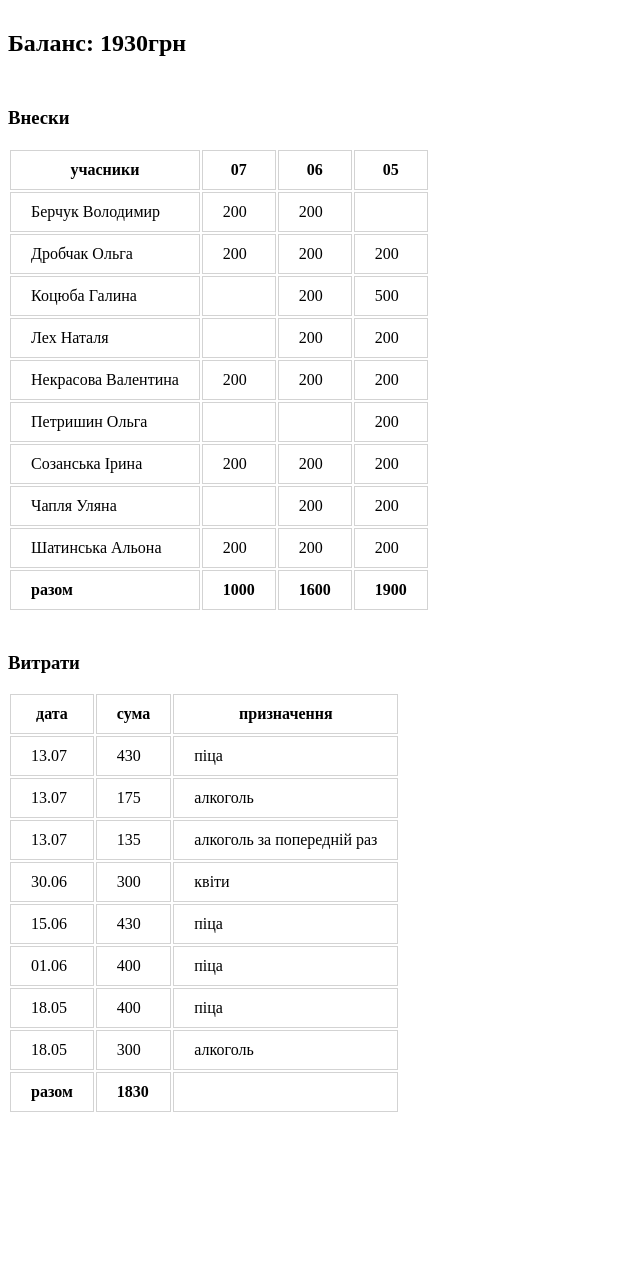
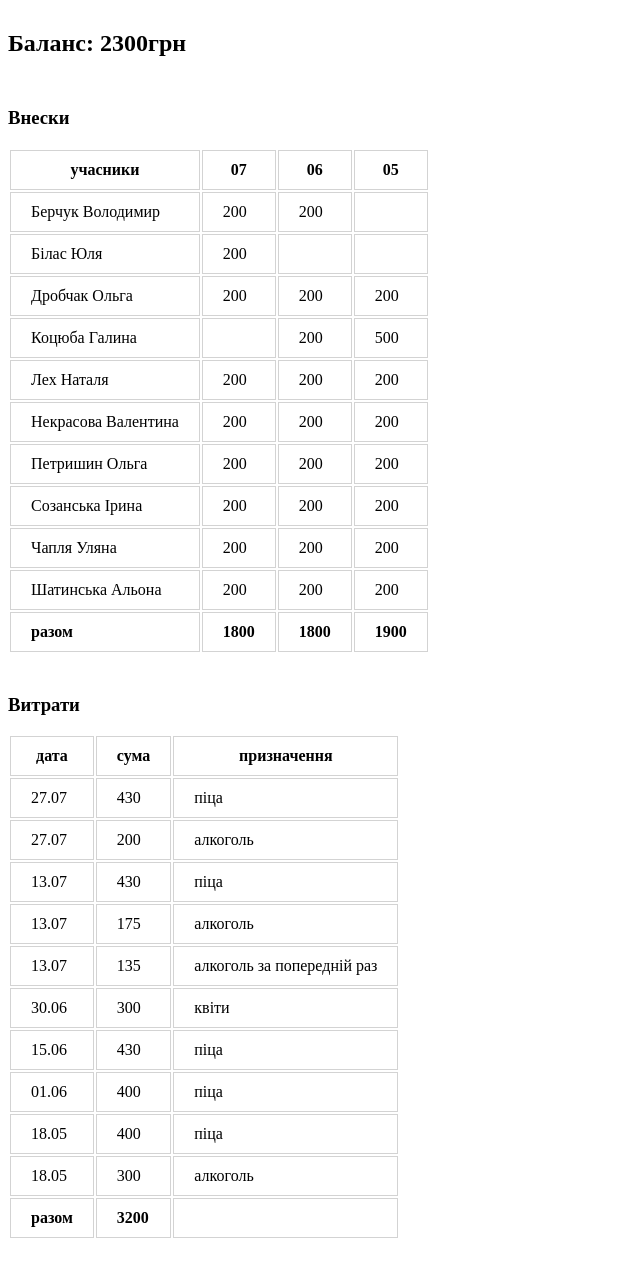
Before and after one commit to shatynska/money.psypra.com, a PHP site: page / in a window 1280 px wide. Shown: the whole page, without its empty margins (0-640 px from the left). Before the commit the page ends 1112 px from the top, so only its background shows below. Run offline with PHP 8.4, Linux system fonts and the light colour scheme.

Commit message:
Update data for July

```diff
--- a/public/index.php
+++ b/public/index.php
@@ -20,7 +20,7 @@
     </style>
 </head>
 <body>
-    <h2>Баланс: 1930грн</h2>
+    <h2>Баланс: 2300грн</h2>
 
     <table style="margin-bottom: 40px;">
         <thead>
@@ -50,6 +50,20 @@
                 </td>
                 <td>
                     200
+                </td>
+                <td>
+
+                </td>
+            </tr>
+            <tr>
+                <td>
+                    Білас Юля
+                </td>
+                <td>
+                    200
+                </td>
+                <td>
+
                 </td>
                 <td>
 
@@ -88,7 +102,7 @@
                     Лех Наталя
                 </td>
                 <td>
-
+                    200
                 </td>
                 <td>
                     200
@@ -116,10 +130,10 @@
                     Петришин Ольга
                 </td>
                 <td>
-
+                    200
                 </td>
                 <td>
-
+                    200
                 </td>
                 <td>
                     200
@@ -144,7 +158,7 @@
                     Чапля Уляна
                 </td>
                 <td>
-
+                    200
                 </td>
                 <td>
                     200
@@ -172,10 +186,10 @@
                     <b>разом</b>
                 </td>
                 <td>
-                    <b>1000<b>
+                    <b>1800<b>
                 </td>
                 <td>
-                    <b>1600<b>
+                    <b>1800<b>
                 </td>
                 <td>
                     <b>1900<b>
@@ -201,6 +215,28 @@
             </tr>
         </thead>
         <tbody>
+            <tr>
+                <td>
+                     27.07
+                </td>
+                <td>
+                    430
+                </td>
+                <td>
+                    піца
+                </td>
+            </tr>
+            <tr>
+                <td>
+                     27.07
+                </td>
+                <td>
+                    200
+                </td>
+                <td>
+                    алкоголь
+                </td>
+            </tr>
             <tr>
                 <td>
                      13.07
@@ -294,7 +330,7 @@
                     <b>разом</b>
                 </td>
                 <td>
-                    <b>1830<b>
+                    <b>3200<b>
                 </td>
                 <td>
                 </td>
```
